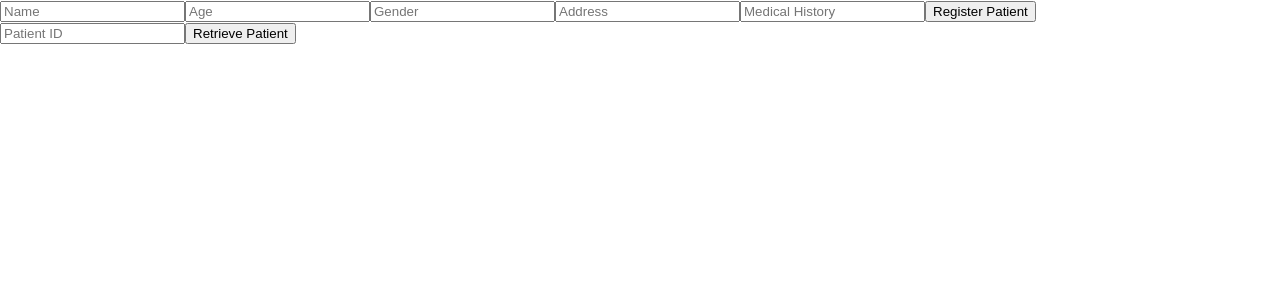
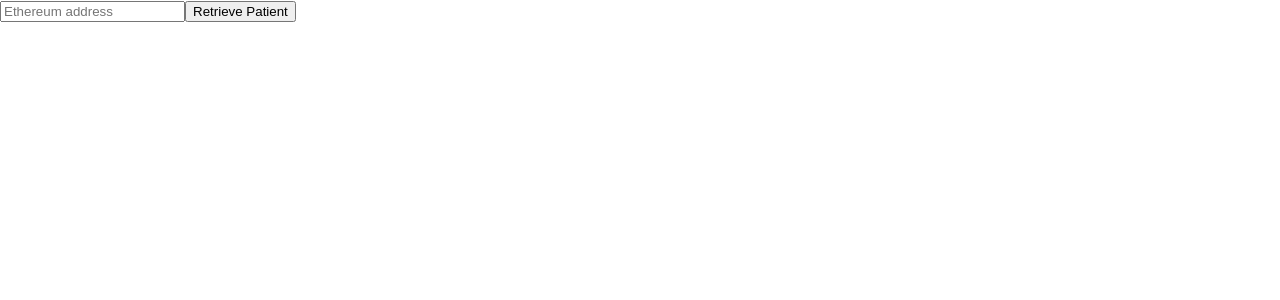
Before and after one commit to Gwillis442/DAPP-PROJECT, a React (Create React App) app in the folder front-end/: page / in a window 1280 px wide. Shown: the top 300 px of the page. Built offline with nearby package versions, Linux system fonts and the light colour scheme.

Commit message:
added wallet number

```diff
--- a/front-end/src/App.js
+++ b/front-end/src/App.js
@@ -1,68 +1,82 @@
+import React, { useState } from 'react';
 import { ethers } from 'ethers';
-import React, { useState } from 'react';
 
-const PatientRegistration = ({ contractAddress }) => {
+const contractAddress = "0x5FbDB2315678afecb367f032d93F642f64180aa3";
+
+export default function App() {
+  const [address, setAddress] = useState('');
   const [patient, setPatient] = useState(null);
+  const [isRegistered, setIsRegistered] = useState(true);
   const [name, setName] = useState('');
   const [age, setAge] = useState('');
   const [gender, setGender] = useState('');
   const [addr, setAddr] = useState('');
   const [medicalHistory, setMedicalHistory] = useState('');
-  const [patientId, setPatientId] = useState('');
 
+  async function retrievePatient(e) {
+    e.preventDefault();
+
+    const provider = new ethers.providers.Web3Provider(window.ethereum);
+    const signer = provider.getSigner();
+    const contract = new ethers.Contract(contractAddress, [
+      "function getPatient(address patientAddress) public view returns (string name, uint age, string gender, string addr, string medicalHistory)"
+    ], signer);
+
+    try {
+      const patient = await contract.getPatient(address);
+      setPatient(patient);
+      setIsRegistered(true);
+    } catch (error) {
+      console.error("Failed to retrieve patient:", error);
+      setIsRegistered(false);
+    }
+  }
 
   async function registerPatient(e) {
     e.preventDefault();
 
-    const contractAddress = "0x5FbDB2315678afecb367f032d93F642f64180aa3";
     const provider = new ethers.providers.Web3Provider(window.ethereum);
     const signer = provider.getSigner();
     const contract = new ethers.Contract(contractAddress, [
-      "function registerPatient(string name, uint age, string gender, string addr, string medicalHistory) public",
-      "function getPatient(uint id) public view returns (string name, uint age, string gender, string addr, string medicalHistory)",
-      "event PatientRegistered(uint id)"
-    ], signer);
+    "function registerPatient(string name, uint age, string gender, string addr, string medicalHistory) public"
+  ], signer);
 
+  try {
     const tx = await contract.registerPatient(name, age, gender, addr, medicalHistory);
-    const receipt = await tx.wait();
-    const patientRegisteredEvent = receipt.events.find(e => e.event === 'PatientRegistered');
-    const patientId = patientRegisteredEvent.args.id;
-
-    const patient = await contract.getPatient(patientId);
-    setPatient(patient);
+    await tx.wait();
+    setIsRegistered(true);
+  } catch (error) {
+    console.error("Failed to register patient:", error);
   }
 
-  async function retrievePatient(e) {
-    e.preventDefault();
-
-    const contractAddress = "0x5FbDB2315678afecb367f032d93F642f64180aa3";
-    const provider = new ethers.providers.Web3Provider(window.ethereum);
-    const signer = provider.getSigner();
-    const contract = new ethers.Contract(contractAddress, [
-      "function getPatient(uint id) public view returns (string name, uint age, string gender, string addr, string medicalHistory)"
-    ], signer);
-
-    const patient = await contract.getPatient(patientId);
-    setPatient(patient);
   }
 
   return (
     <div>
-      <form onSubmit={registerPatient}>
-      <input type="text" value={name} onChange={e => setName(e.target.value)} placeholder="Name" />
-      <input type="number" value={age} onChange={e => setAge(e.target.value)} placeholder="Age" />
-      <input type="text" value={gender} onChange={e => setGender(e.target.value)} placeholder="Gender" />
-      <input type="text" value={addr} onChange={e => setAddr(e.target.value)} placeholder="Address" />
-      <input type="text" value={medicalHistory} onChange={e => setMedicalHistory(e.target.value)} placeholder="Medical History" />
-      <button type="submit">Register Patient</button>
-      </form>
       <form onSubmit={retrievePatient}>
-        <input type="number" value={patientId} onChange={e => setPatientId(e.target.value)} placeholder="Patient ID" />
+        <input type="text" value={address} onChange={e => setAddress(e.target.value)} placeholder="Ethereum address" />
         <button type="submit">Retrieve Patient</button>
       </form>
-      {/* display patient details */}
+      {!isRegistered && (
+        <form onSubmit={registerPatient}>
+            <input type="text" value={name} onChange={e => setName(e.target.value)} placeholder="Name" required />
+            <input type="number" value={age} onChange={e => setAge(e.target.value)} placeholder="Age" required />
+            <input type="text" value={gender} onChange={e => setGender(e.target.value)} placeholder="Gender" required />
+            <input type="text" value={addr} onChange={e => setAddr(e.target.value)} placeholder="Address" required />
+            <input type="text" value={medicalHistory} onChange={e => setMedicalHistory(e.target.value)} placeholder="Medical History" required />
+            <button type="submit">Register Patient</button>
+        </form>
+      )}
+      {patient && (
+      <div>
+        <h2>Patient Details</h2>
+        <p>Name: {patient.name}</p>
+        <p>Age: {patient.age}</p>
+        <p>Gender: {patient.gender}</p>
+        <p>Address: {patient.addr}</p>
+        <p>Medical History: {patient.medicalHistory}</p>
+      </div>
+)}
     </div>
   );
-};
-
-export default PatientRegistration;
+}
```
Also changed, not shown: 1 other file (tests, documents, lock files or other folders).
